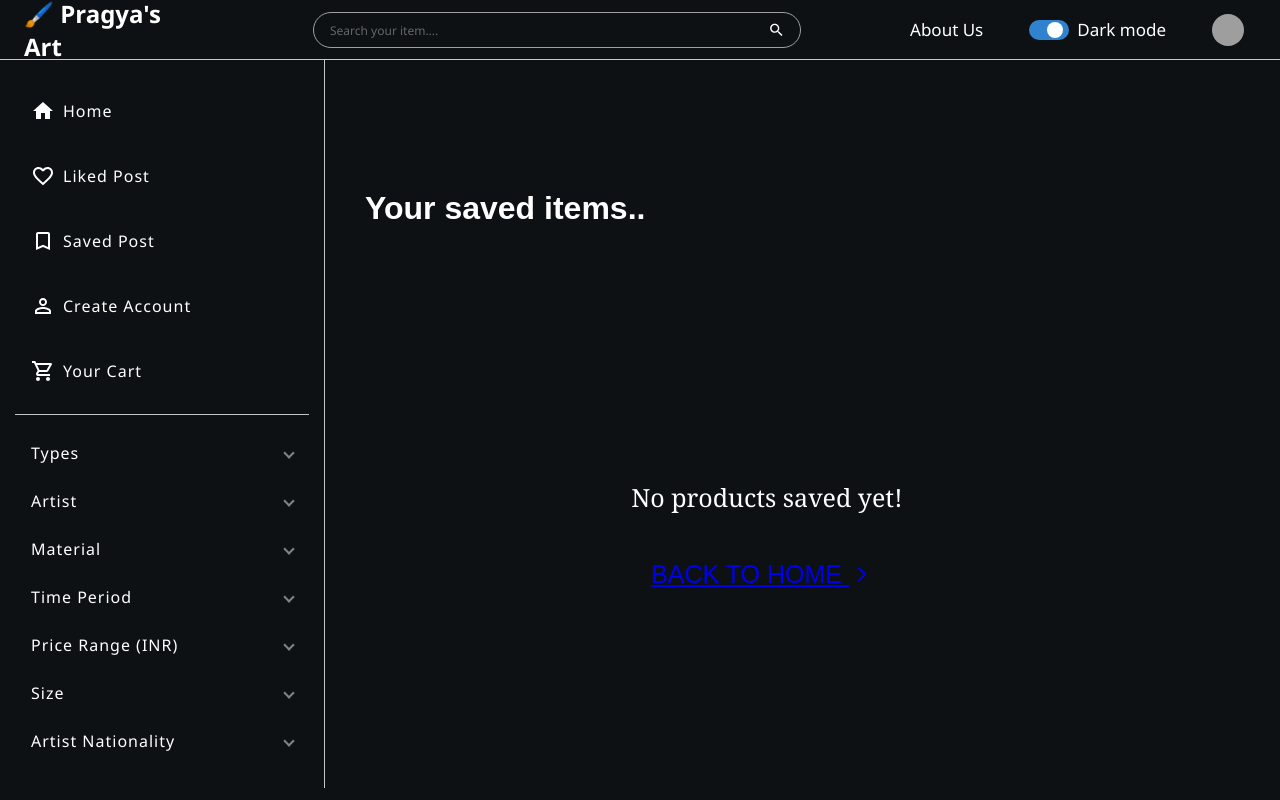
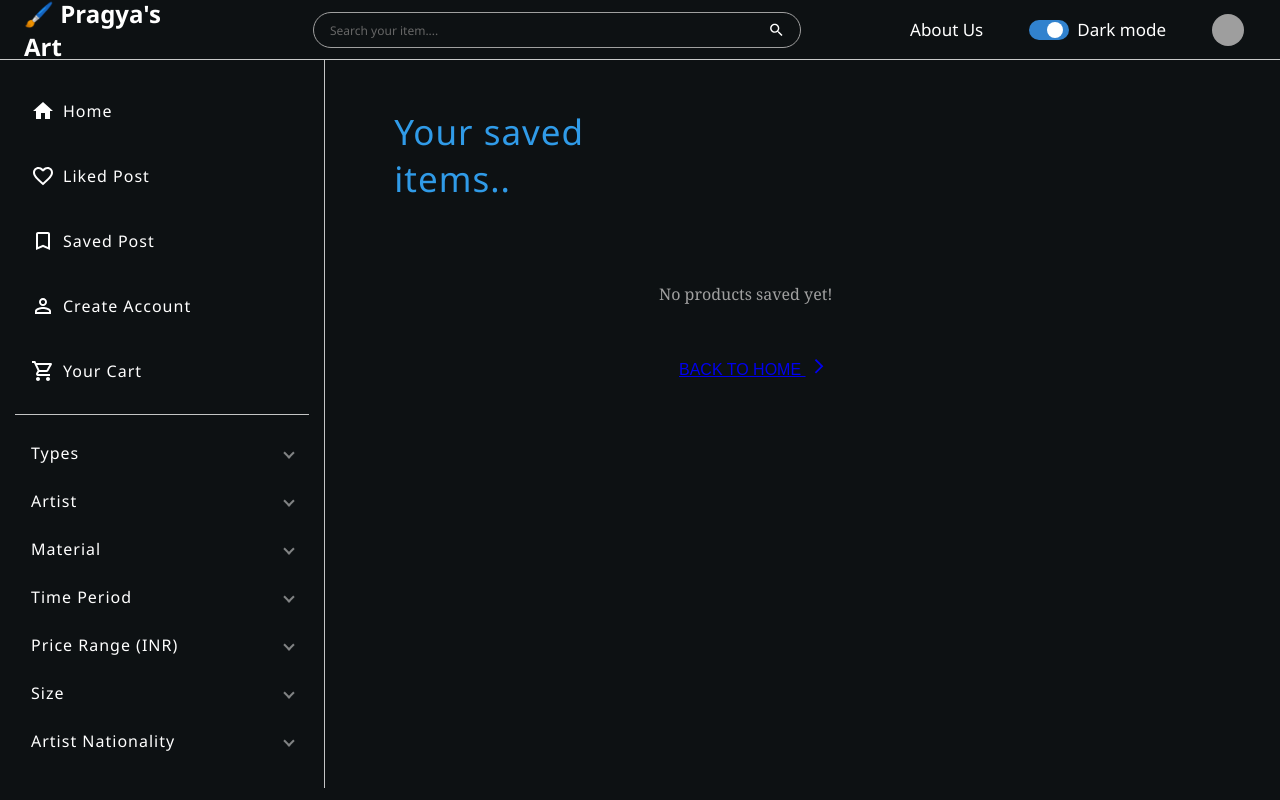
Before and after one commit to Pragyani/art-gallery, a React (Create React App) app: page /saved-post in a window 1280 px wide. Built offline with nearby package versions, Linux system fonts and the light colour scheme; grey boxes are pictures that could not be loaded.

Commit message:
add : multiple style changes in savePost.css

```diff
--- a/src/pages/SavedPost/savePost.css
+++ b/src/pages/SavedPost/savePost.css
@@ -1,5 +1,5 @@
 .saved-semiConatiner {
-    display: flex;
+    /* display: flex; */
     width: 100%;
 }
 
@@ -16,33 +16,32 @@
 }
 
 .saved-products-container {
-    width: 70%;
-    margin-top: 90px;
+    width: 100%;
+    /* margin-top: 90px; */
     height: auto;
     padding: 20px;
 }
 
-.saved-products-container h4 {
+.saved-products-container h1 {
     font-family: 'Segoe UI', Tahoma, Geneva, Verdana, sans-serif;
-    font-size: 25px;
-    font-weight: 340;
-    margin-bottom: 20px;
+    font-size: 35px;
+    font-weight: 500;
+    /* margin-bottom: 20px; */
     margin-top: 5px;
     margin-left: 3%;
-    color: var(--color);
+    /* color: var(--color); */
+    color: rgb(48, 155, 232);
+    ;
     width: 30%;
     padding: 3px;
     letter-spacing: 1px;
 }
 
 .saved-products-container p {
-    font-size: 25px;
-    font-weight: 250;
-    font-family: Georgia, 'Times New Roman', Times, serif;
-    width: 100%;
-    margin-top: 12pc;
-    cursor: pointer;
-    color: var(--color);
+    color: var(--description-color);
+    margin: 16px 0;
+    font-size: 16px;
+    line-height: 1.5;
 }
 
 .saved-products-container p span {
@@ -71,7 +70,8 @@
 }
 
 .saved-products-container .saved-products-list .products {
-    width: 80%;
+    width: 100%;
+    border: 1.8px solid var(--border-color);
 }
 
 .saved-products-container .saved-products-list {
@@ -79,14 +79,15 @@
     display: flex;
     flex-wrap: wrap;
     justify-content: space-evenly;
-    padding-left: 80px;
+    padding-left: 45px;
     margin-top: 61px;
-    margin-left: 30px;
+    /* margin-left: 30px; */
 }
 
 .saved-products-list .fluid-post {
     width: 50%;
     margin-bottom: 6px;
+    padding: 5px 12px 2px 2px;
 }
 
 .saved-hr {
```
